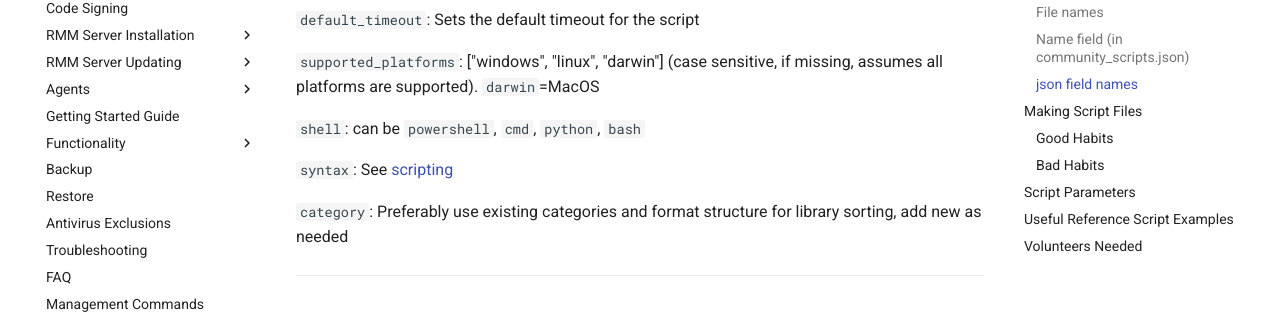
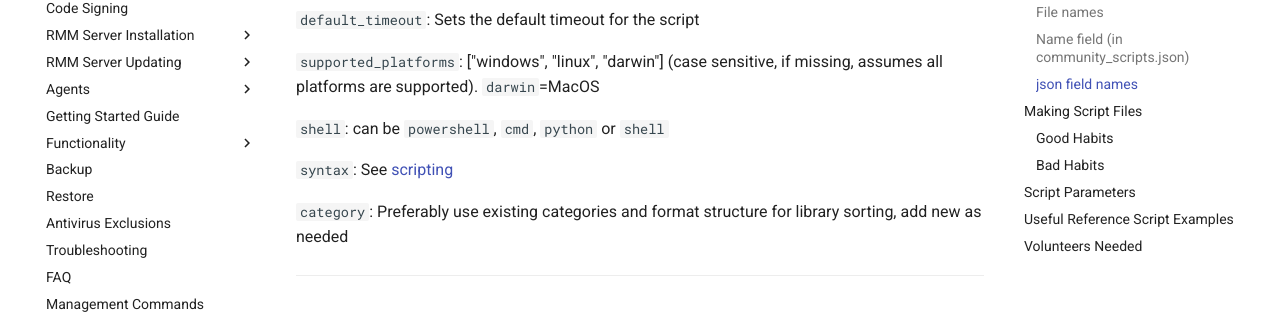
Before and after one commit to amidaware/trmm-docs, an MkDocs documentation site: the page built from docs/contributing_community_scripts.md, in a window 1280 px wide and 900 px high, scrolled down 2400 px. Shown: the part 141-455 px from the top of the window. Built offline with MkDocs 1.6.1 and Material for MkDocs 9.7.7, drawn with Linux system fonts in a browser that asks for light colours; comment, search, counter and statistics services are not loaded.

Commit message:
shell not bash

```diff
--- a/docs/contributing_community_scripts.md
+++ b/docs/contributing_community_scripts.md
@@ -103,7 +103,7 @@ Example
 
 `supported_platforms`: ["windows", "linux", "darwin"] (case sensitive, if missing, assumes all platforms are supported). `darwin`=MacOS
 
-`shell`: can be `powershell`, `cmd`, `python`, `bash`
+`shell`: can be `powershell`, `cmd`, `python` or `shell`
 
 `syntax`: See [scripting](functions/scripting.md#)
 
```
